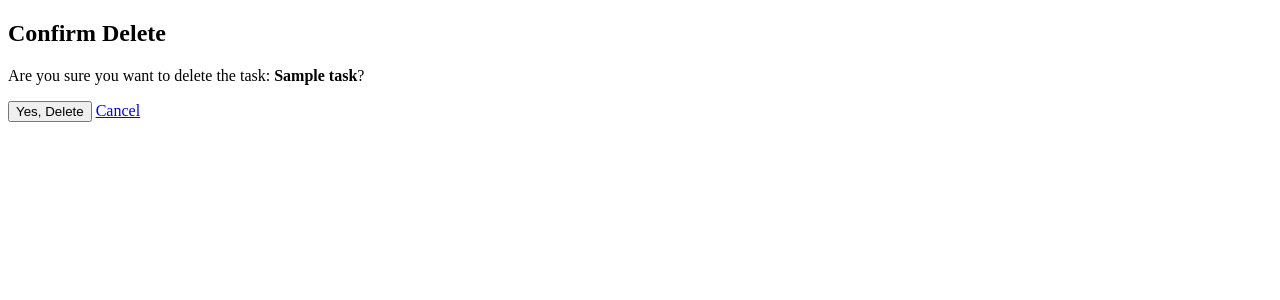
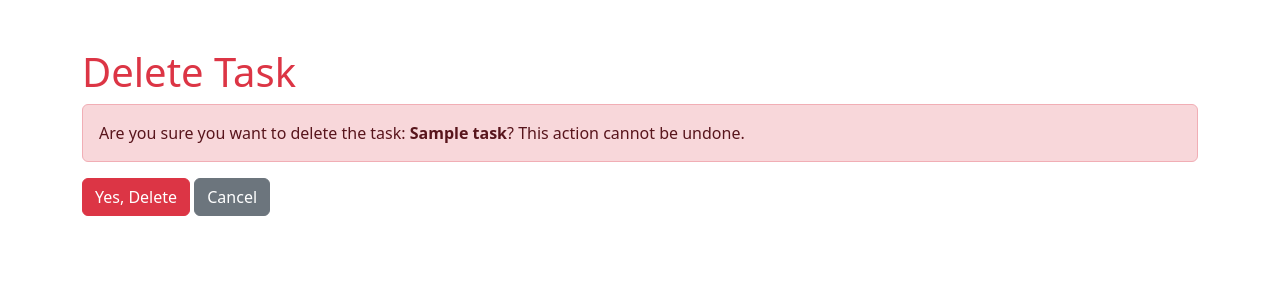
Before and after one commit to DharmiSangani/APPS, a Django app: template First/templates/task_delete.html in a window 1280 px wide. Shown: the top 300 px of the page. Run offline with Django 5.2, Linux system fonts and the light colour scheme; the template is opened without the code that fills it: values that come from a table or form of the project are taken from there, others are empty; tables that the repository leaves empty hold one stand-in row (values such as "Sample post").

Commit message:
apply chnages

```diff
--- a/First/templates/task_delete.html
+++ b/First/templates/task_delete.html
@@ -2,19 +2,20 @@
 <html>
 <head>
     <title>Delete Task</title>
+    <link href="https://cdn.jsdelivr.net/npm/bootstrap@5.3.0/dist/css/bootstrap.min.css" rel="stylesheet">
 </head>
 <body>
     <div class="container mt-5">
-        <h2 class="text-danger">Confirm Delete</h2>
-        <p>Are you sure you want to delete the task: <strong>{{ task.title }}</strong>?</p>
-        <div class="mt-4">
-            <!-- Confirm Delete -->
-            <form method="POST" action="">
-                {% csrf_token %}
-                <button type="submit" class="btn btn-danger">Yes, Delete</button>
-                <a href="{% url 'task_list' %}" class="btn btn-secondary">Cancel</a>
-            </form>
+        <h1 class="text-danger">Delete Task</h1>
+        <div class="alert alert-danger" role="alert">
+            Are you sure you want to delete the task: <strong>{{ task.title }}</strong>? This action cannot be undone.
         </div>
+        <form method="POST" action="{% url 'task_delete' %}">
+            {% csrf_token %}
+            <input type="hidden" name="task_id" value="{{ task.id }}">
+            <button type="submit" class="btn btn-danger">Yes, Delete</button>
+            <a href="{% url 'task_list' %}" class="btn btn-secondary">Cancel</a>
+        </form>
     </div>
 </body>
 </html>
--- a/First/urls.py
+++ b/First/urls.py
@@ -4,6 +4,6 @@ from . import views
 urlpatterns = [
     path('', views.task_list, name='task_list'),          # Task list view
     path('create/', views.task_create, name='task_create'),  # Create task view
-    path('update/<int:task_id>/', views.task_update, name='task_update'),  # Update task view
-    path('delete/<int:task_id>/', views.task_delete, name='task_delete'),  # Delete task view
+    path('update/', views.task_update, name='task_update'),  # Update task view
+    path('delete/', views.task_delete, name='task_delete'),  # Delete task view
 ]
```
Also changed, not shown: First/templates/task_list.html (+11 -3 lines), First/templates/task_update.html (+10 -12 lines), First/views.py (+7 -3 lines).
